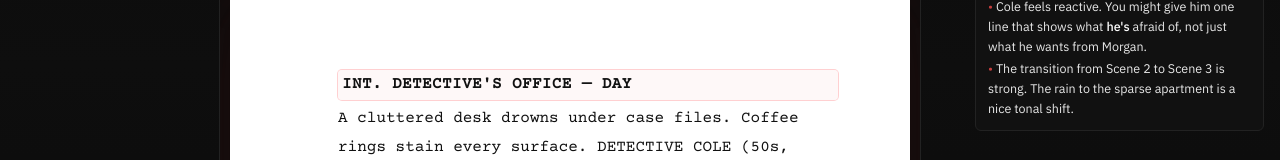
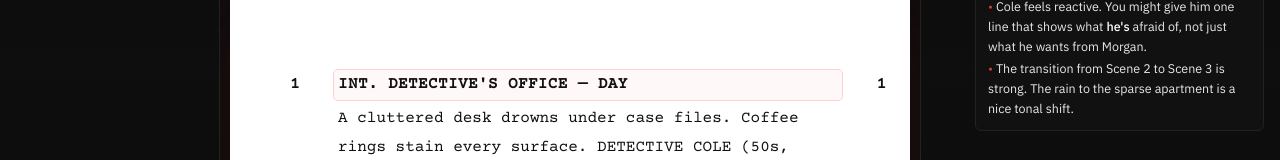
Before and after one commit to Danstern5/ScriptMind, a React (Vite) app: page / in a window 1280 px wide. Shown: the part 346-506 px from the top of the page. Built offline with nearby package versions, Linux system fonts and the light colour scheme; a web font is replaced by a local one.

Commit message:
fix: pagination and fixed scene number matching

```diff
--- a/src/ScriptMind.jsx
+++ b/src/ScriptMind.jsx
@@ -355,7 +355,7 @@ function ChevronIcon({ direction = "down" }) {
 }
 
 // ─── Screenplay Element Component ───
-function ScriptElement({ element, isActive, onClick, onChange, onKeyDown, activeType }) {
+function ScriptElement({ element, isActive, onClick, onChange, onKeyDown, sceneNumber }) {
   const ref = useRef(null);
   const isEditingRef = useRef(false);
 
@@ -453,7 +453,7 @@ function ScriptElement({ element, isActive, onClick, onChange, onKeyDown, active
 
   const style = margins[element.type] || {};
 
-  return (
+  const editable = (
     <div
       ref={ref}
       contentEditable
@@ -473,9 +473,42 @@ function ScriptElement({ element, isActive, onClick, onChange, onKeyDown, active
       onKeyDown={handleKeyDownLocal}
       spellCheck
       data-placeholder={placeholders[element.type] || ""}
-      ref={ref}
     />
   );
+
+  if (element.type === "scene-heading" && sceneNumber != null) {
+    return (
+      <div style={{ position: "relative", ...margins[element.type] }}>
+        <span style={{
+          position: "absolute", left: -48, top: 0,
+          fontFamily: "'Courier Prime', 'Courier New', monospace",
+          fontSize: "12pt", lineHeight: "1.85", fontWeight: 600, color: "#111",
+        }}>{sceneNumber}</span>
+        <div
+          ref={ref}
+          contentEditable
+          suppressContentEditableWarning
+          className={`outline-none cursor-text ${typeStyles[element.type] || ""} ${isActive ? "ring-1 ring-red-400/30 rounded px-1 -mx-1 bg-red-50/50" : ""}`}
+          style={{
+            fontFamily: "'Courier Prime', 'Courier New', Courier, monospace",
+            fontSize: "12pt", lineHeight: "1.85", minHeight: "1.85em", whiteSpace: "pre-wrap",
+          }}
+          onClick={() => onClick(element.id)}
+          onInput={handleInput}
+          onKeyDown={handleKeyDownLocal}
+          spellCheck
+          data-placeholder={placeholders[element.type] || ""}
+        />
+        <span style={{
+          position: "absolute", right: -48, top: 0,
+          fontFamily: "'Courier Prime', 'Courier New', monospace",
+          fontSize: "12pt", lineHeight: "1.85", fontWeight: 600, color: "#111",
+        }}>{sceneNumber}</span>
+      </div>
+    );
+  }
+
+  return editable;
 }
 
 // ─── AI Message Component ───
@@ -666,6 +699,12 @@ export default function ScriptMind() {
   const pageCount = useMemo(() => getPageCount(elements), [elements]);
   const currentScene = useMemo(() => getCurrentSceneIndex(elements, activeElId), [elements, activeElId]);
   const activeElement = useMemo(() => elements.find(e => e.id === activeElId), [elements, activeElId]);
+  const sceneNumberMap = useMemo(() => {
+    const map = {};
+    let num = 0;
+    elements.forEach(el => { if (el.type === "scene-heading") { num++; map[el.id] = num; } });
+    return map;
+  }, [elements]);
   const suggestions = useMemo(() => getSmartSuggestions(elements, activeElement), [elements, activeElement]);
   const contentRef = useRef(null);
   const [numPages, setNumPages] = useState(1);
@@ -702,6 +741,38 @@ export default function ScriptMind() {
     const page = Math.floor(offsetTop / (PAGE_HEIGHT + PAGE_GAP)) + 1;
     setCurrentPage(Math.min(page, numPages));
   }, [activeElId, numPages]);
+
+  // Push elements out of dead zones (footer/gap/header) at page boundaries
+  useEffect(() => {
+    if (!contentRef.current || numPages <= 1) return;
+    // Clear previous adjustments
+    elements.forEach(el => {
+      const dom = document.getElementById(`script-el-${el.id}`);
+      if (dom) dom.style.paddingTop = "";
+    });
+    for (let p = 0; p < numPages - 1; p++) {
+      // Page p body ends here (content clipped after this)
+      const bodyEnd = (p + 1) * PAGE_HEIGHT + p * PAGE_GAP - FOOTER_HEIGHT;
+      // Page p+1 body starts here (content visible again)
+      const nextBodyStart = (p + 1) * (PAGE_HEIGHT + PAGE_GAP) + HEADER_HEIGHT;
+      for (const el of elements) {
+        const dom = document.getElementById(`script-el-${el.id}`);
+        if (!dom) continue;
+        const top = dom.offsetTop;
+        const bottom = top + dom.offsetHeight;
+        if (top >= bodyEnd && top < nextBodyStart) {
+          // Element starts in dead zone — push down
+          dom.style.paddingTop = `${nextBodyStart - top}px`;
+          break;
+        }
+        if (top < bodyEnd && bottom > bodyEnd) {
+          // Element crosses into dead zone — push whole element to next page
+          dom.style.paddingTop = `${nextBodyStart - top}px`;
+          break;
+        }
+      }
+    }
+  }, [elements, numPages]);
 
   // Compute (MORE)/(CONT'D) markers: detect dialogue crossing page boundaries
   useEffect(() => {
@@ -944,9 +1015,11 @@ export default function ScriptMind() {
 
   const handleExportPDF = () => {
     // Generate printable HTML and trigger print dialog
+    let pdfSceneNum = 0;
     const printContent = elements.map((el) => {
+      if (el.type === "scene-heading") pdfSceneNum++;
       const styles = {
-        "scene-heading": "text-transform:uppercase;font-weight:bold;margin-bottom:4px;letter-spacing:0.03em;",
+        "scene-heading": "text-transform:uppercase;font-weight:bold;margin-bottom:4px;letter-spacing:0.03em;position:relative;",
         "action": "margin-bottom:16px;",
         "character": "text-transform:uppercase;font-weight:bold;margin-left:2.2in;margin-bottom:2px;",
         "dialogue": "margin-left:1in;margin-right:1.5in;margin-bottom:16px;",
@@ -955,6 +1028,9 @@ export default function ScriptMind() {
         "shot": "text-transform:uppercase;font-weight:bold;margin-bottom:4px;",
         "centered": "text-align:center;margin-bottom:16px;",
       };
+      if (el.type === "scene-heading") {
+        return `<p style="${styles[el.type]}font-family:'Courier Prime','Courier New',monospace;font-size:12pt;line-height:1.8;"><span style="position:absolute;left:-0.6in;">${pdfSceneNum}</span>${el.text}<span style="float:right;margin-right:-0.6in;">${pdfSceneNum}</span></p>`;
+      }
       return `<p style="${styles[el.type] || ""}font-family:'Courier Prime','Courier New',monospace;font-size:12pt;line-height:1.8;">${el.text}</p>`;
     }).join("");
 
@@ -1356,9 +1432,10 @@ Respond concisely (2-4 short paragraphs max). Be specific to this screenplay —
                 <defs>
                   <clipPath id="page-clip">
                     {Array.from({ length: numPages }, (_, i) => {
-                      // Page 1: top padding in content div handles header; just clip footer
-                      // Pages 2+: clip both header and footer areas so content stays in the body
-                      const yStart = i * (PAGE_HEIGHT + PAGE_GAP) + (i === 0 ? 0 : HEADER_HEIGHT);
+                      // Content flows continuously; clip rects must account for the gap
+                      // accumulated from page backgrounds being spaced with PAGE_GAP
+                      const pageTop = i * (PAGE_HEIGHT + PAGE_GAP);
+                      const yStart = pageTop + (i === 0 ? 0 : HEADER_HEIGHT);
                       const height = i === 0 ? PAGE_HEIGHT - FOOTER_HEIGHT : PAGE_HEIGHT - HEADER_HEIGHT - FOOTER_HEIGHT;
                       return <rect key={i} x="0" y={yStart} width="680" height={height} rx="2" />;
                     })}
@@ -1399,6 +1476,7 @@ Respond concisely (2-4 short paragraphs max). Be specific to this screenplay —
                       onClick={setActiveElId}
                       onChange={updateElement}
                       onKeyDown={handleKeyDown}
+                      sceneNumber={sceneNumberMap[el.id]}
                     />
                     {/* SmartType autocomplete dropdown */}
                     {el.id === activeElId && suggestions.length > 0 && (
--- a/vite.config.js
+++ b/vite.config.js
@@ -5,6 +5,6 @@ import tailwindcss from '@tailwindcss/vite'
 export default defineConfig({
   plugins: [react(), tailwindcss()],
   server: {
-    allowedHosts: ['louise-fraser-utility-cigarette.trycloudflare.com'],
+    allowedHosts: ['greensboro-accessories-peripheral-unto.trycloudflare.com'],
   },
 })
```
Also changed, not shown: 1 other file (tests, documents, lock files or other folders).
